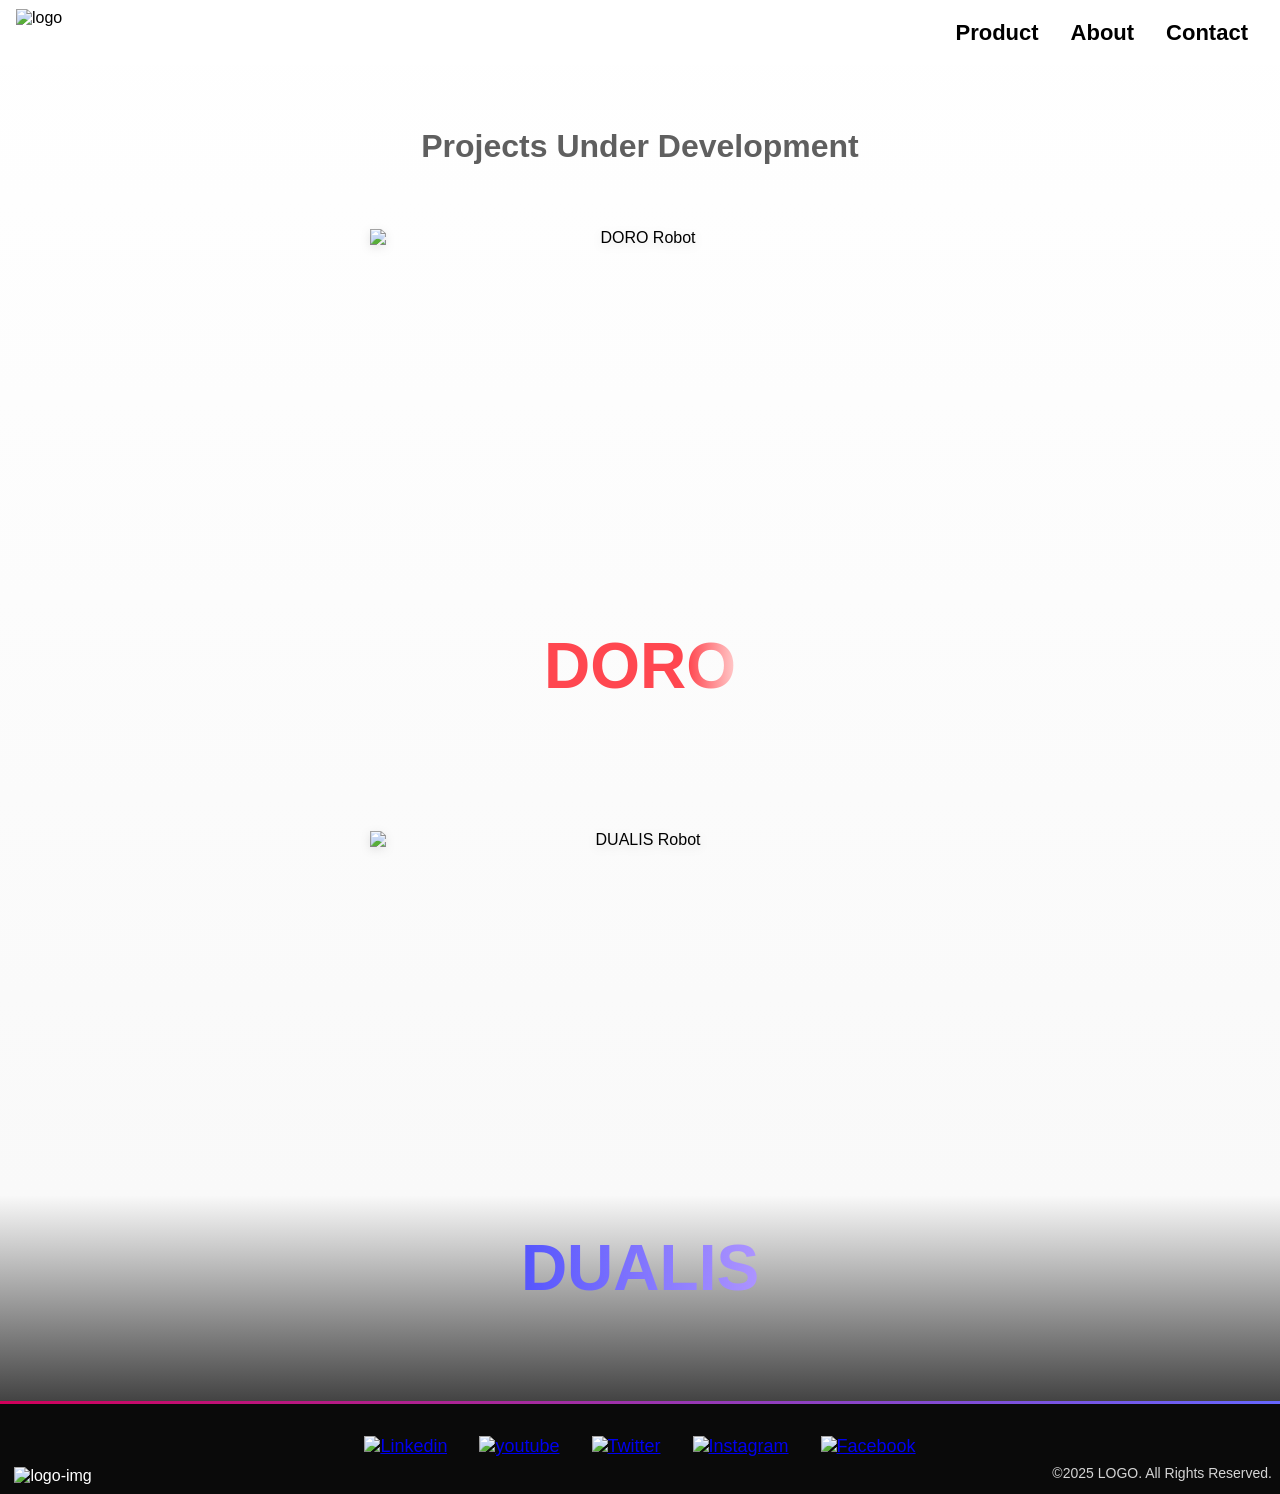
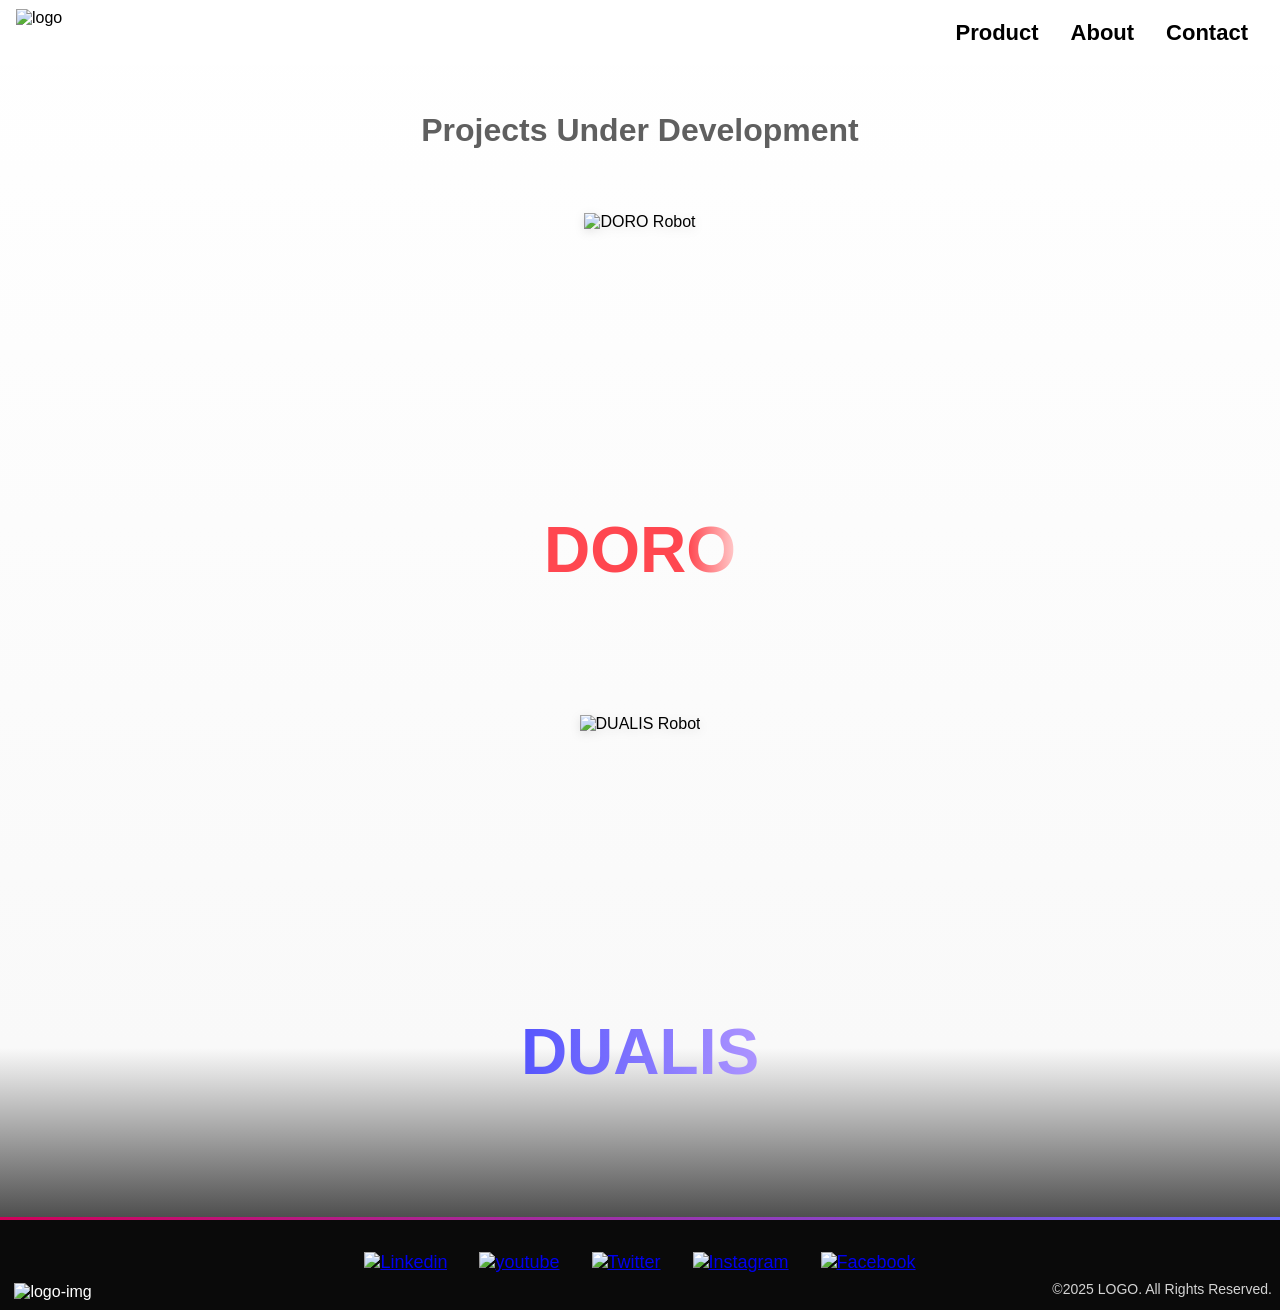

Changes as per meet 29 june 2026

--- a/src/style/product.css
+++ b/src/style/product.css
@@ -134,8 +134,7 @@ body {
 /* MAIN SECTION */
 .projects-section {
   text-align: center;
-  padding: 8rem 2rem 6rem;
-
+  padding: 7rem 2rem 8rem;
   flex: 1;
 }
 
@@ -167,15 +166,26 @@ body {
 
 .project-image {
   /* z-index: 9999 ; */
-  height: 400px;
-  width: 90%;
+  height: 300px;
+  width: auto;
+  max-width: 85%;
   object-fit: contain;
   transition: transform 0.3s ease;
   filter: drop-shadow(0 3px 5px rgba(0, 0, 0, 0.1));
 }
 
+.img1 {
+  /* Inherits project-image defaults */
+}
+
 .img2 {
-  width: 95%;
+  transform: scale(1.15) !important;
+  margin-bottom: 20px !important;
+  transition: transform 0.3s ease;
+}
+
+.img2:hover {
+  transform: scale(1.20) !important;
 }
 
 .project-image:hover {
@@ -400,18 +410,19 @@ footer {
     height: auto;
   }
 
-  .img2 {
+  .img1 {
     width: 90%;
-    transform: scale(1.06) !important;
     margin-bottom: 0.5rem !important;
   }
 
-  .img1 {
-    margin-bottom: 0.5rem !important;
+  .img2 {
+    width: 90%;
+    transform: scale(1.18) !important;
+    margin-bottom: 1.7rem !important;
   }
 
   .projects-section {
-    padding-top: 5rem;
+    padding: 6rem 2rem 4rem;
   }
 
   .projects-heading {
